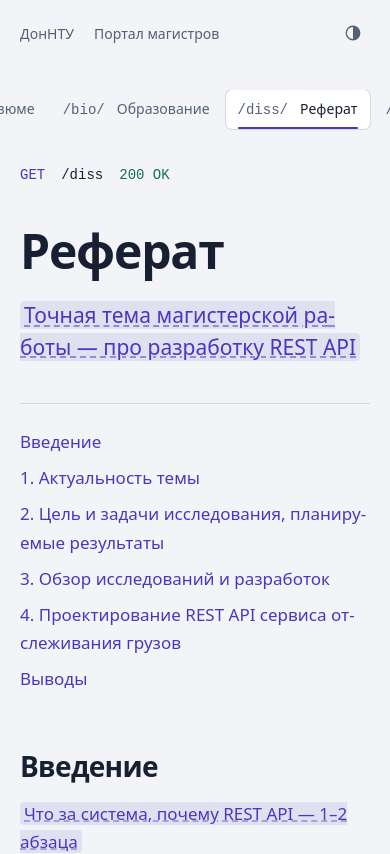
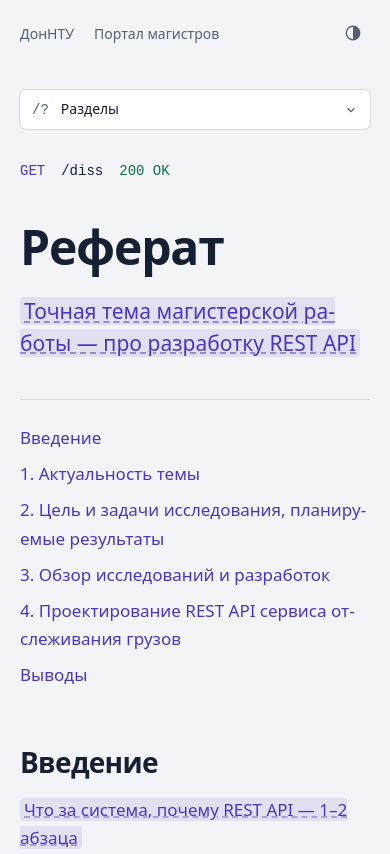
Before and after one commit to lavet13/portfolio, a React (Vite) app: page /diss in a window 390 px wide. Shown: the top 854 px of the page. Built offline with nearby package versions, Linux system fonts and the light colour scheme.

Commit message:
Phone navigation as a disclosure (Radix Collapsible); desktop column unchanged

```diff
--- a/index.html
+++ b/index.html
@@ -6,7 +6,7 @@
     <meta name="viewport" content="width=device-width, initial-scale=1.0" />
     <title>Портфолио магистра</title>
     <script>
-      // Runs before first paint (inline classic scripts run even on file://, unlike modules).
+      // Runs before first paint, before the app's JS has loaded.
       // Only an explicit choice is stored; with none, CSS follows prefers-color-scheme.
       try {
         var t = localStorage.getItem("theme");
--- a/package.json
+++ b/package.json
@@ -13,8 +13,11 @@
     "@fontsource-variable/golos-text": "^5.3.0",
     "@fontsource-variable/jetbrains-mono": "^5.3.0",
     "@tanstack/react-router": "^1.170.45",
+    "clsx": "^2.1.1",
+    "radix-ui": "^1.8.1",
     "react": "^19.2.8",
-    "react-dom": "^19.2.8"
+    "react-dom": "^19.2.8",
+    "tailwind-merge": "^3.7.0"
   },
   "devDependencies": {
     "@eslint/js": "^10.0.1",
--- a/src/components/endpoint-nav.tsx
+++ b/src/components/endpoint-nav.tsx
@@ -1,8 +1,17 @@
 import { Link, useRouterState } from "@tanstack/react-router";
-import { useEffect, useRef } from "react";
+import { Collapsible } from "radix-ui";
+import { useState } from "react";
 import { pages, type PagePath } from "../content/site";
+import { cn } from "../lib/utils";
 
-const order: PagePath[] = ["/", "/bio/", "/diss/", "/library/", "/links/", "/ind/"];
+const order: PagePath[] = [
+  "/",
+  "/bio/",
+  "/diss/",
+  "/library/",
+  "/links/",
+  "/ind/",
+];
 
 /**
  * Site navigation styled as an API's endpoint list. The active item's accent bar
@@ -12,25 +21,72 @@ const order: PagePath[] = ["/", "/bio/", "/diss/", "/library/", "/links/", "/ind
  */
 export function EndpointNav() {
   const pathname = useRouterState({ select: (s) => s.location.pathname });
-  const navRef = useRef<HTMLElement>(null);
-
-  // On narrow screens the list is a horizontal strip: keep the active item in view.
-  // "nearest" scrolls only as much as needed, and never moves the desktop column.
-  useEffect(() => {
-    navRef.current
-      ?.querySelector('[aria-current="page"]')
-      ?.scrollIntoView({ block: "nearest", inline: "nearest" });
-  }, [pathname]);
+  // .find returns PagePath | undefined: typed, and undefined on the 404 page
+  const current = order.find((p) => p === pathname);
+  // controlled: we own the open state, so a tapped link can close it
+  const [open, setOpen] = useState(false);
 
   return (
-    <nav ref={navRef} aria-label="Разделы">
-      <ul className="-mx-5 flex scroll-px-5 gap-1 overflow-x-auto px-5 pb-1 md:mx-0 md:flex-col md:overflow-visible md:px-0">
+    <nav aria-label="Разделы">
+      {/* `hidden` here is Tailwind's display:none CLASS, which md:block can override.
+          The HTML hidden ATTRIBUTE couldn't be overridden (preflight's !important). */}
+      <div className="hidden md:block">
+        <EndpointList />
+      </div>
+
+      <Collapsible.Root
+        open={open}
+        onOpenChange={setOpen}
+        className="md:hidden"
+      >
+        {/* renders a <button> with aria-expanded, aria-controls and data-state="open|closed" */}
+        <Collapsible.Trigger className="group flex w-full items-baseline gap-3 rounded-md bg-surface px-3 py-2 text-left ring-1 ring-rule">
+          <span className="font-mono text-sm text-muted">
+            {current ? pages[current].endpoint : "/?"}
+          </span>
+          <span className="text-sm text-ink">
+            {current ? pages[current].label : "Разделы"}
+          </span>
+          {/* group-data-[state=open]: → rotate when the `group` ancestor (the button) has data-state="open" */}
+          <svg
+            width="14"
+            height="14"
+            viewBox="0 0 24 24"
+            aria-hidden="true"
+            className="ml-auto self-center text-muted transition-transform group-data-[state=open]:rotate-180"
+          >
+            <path
+              d="m6 9 6 6 6-6"
+              fill="none"
+              stroke="currentColor"
+              strokeWidth="2"
+            />
+          </svg>
+        </Collapsible.Trigger>
+        {/* not rendered at all while closed; crawlers still get the links from the desktop list above */}
+        <Collapsible.Content className="mt-1">
+          <EndpointList onNavigate={() => setOpen(false)} />
+        </Collapsible.Content>
+      </Collapsible.Root>
+    </nav>
+  );
+}
+
+/**
+ * The six endpoints as a column. The active item's accent bar carries
+ * view-transition-name "active-endpoint", so on navigation the browser slides it
+ * to the new item. onNavigate lets the phone disclosure close after a tap.
+ */
+function EndpointList({ onNavigate }: { onNavigate?: () => void }) {
+  return (
+    <ul className="flex flex-col gap-1">
       {order.map((path) => (
-          <li key={path} className="shrink-0">
+        <li key={path}>
           <Link
             to={path}
             activeOptions={{ exact: true }}
-              className="group relative flex items-baseline gap-3 rounded-md px-3 py-2 no-underline md:grid md:grid-cols-[5.25rem_1fr]"
+            onClick={onNavigate}
+            className="group relative grid grid-cols-[5.25rem_1fr] items-baseline gap-3 rounded-md px-3 py-2 no-underline"
           >
             {({ isActive }) => (
               <>
@@ -39,15 +95,18 @@ export function EndpointNav() {
                     {/* the box is static: View Transition layers paint above the live page,
                         so a moving filled box would cover the labels mid-animation */}
                     <span className="absolute inset-0 rounded-md bg-surface ring-1 ring-rule" />
-                      {/* only this thin bar moves (bottom edge on mobile, left edge on desktop) */}
-                      <span className="absolute inset-x-3 bottom-0 h-0.5 rounded-full bg-stamp [view-transition-name:active-endpoint] md:inset-x-auto md:top-2 md:bottom-2 md:left-0 md:h-auto md:w-0.5" />
+                    {/* only this thin bar moves; always the left edge now (no more phone strip) */}
+                    <span className="absolute top-2 bottom-2 left-0 w-0.5 rounded-full bg-stamp [view-transition-name:active-endpoint]" />
                   </>
                 )}
                 <span className="relative font-mono text-sm text-muted group-hover:text-ink">
                   {pages[path].endpoint}
                 </span>
                 <span
-                    className={`relative text-sm ${isActive ? "text-ink" : "text-muted group-hover:text-ink"}`}
+                  className={cn(
+                    "relative text-sm",
+                    isActive ? "text-ink" : "text-muted group-hover:text-ink",
+                  )}
                 >
                   {pages[path].label}
                 </span>
@@ -57,6 +116,5 @@ export function EndpointNav() {
         </li>
       ))}
     </ul>
-    </nav>
   );
 }
--- a/src/components/theme-toggle.tsx
+++ b/src/components/theme-toggle.tsx
@@ -15,7 +15,7 @@ export function ThemeToggle() {
     try {
       localStorage.setItem("theme", next);
     } catch {
-      // storage blocked (private mode, file:// in some browsers): the choice lasts this visit only
+      // storage blocked (private mode): the choice lasts this visit only
     }
   }
 
--- a/src/index.css
+++ b/src/index.css
@@ -65,7 +65,7 @@
     --font-*         font-sans, font-mono
     --text-*         text-sm… (font size); the --text-sm--line-height companion sets its line height
     --animate-*      animate-status-in; @keyframes inside @theme are emitted only if the animation is used
-*/
+  */
 
   --font-sans: "Golos Text Variable", "Golos Text", system-ui, sans-serif;
   --font-mono:
--- /dev/null
+++ b/src/lib/utils.ts
@@ -0,0 +1,7 @@
+import { clsx, type ClassValue } from "clsx";
+import { twMerge } from "tailwind-merge";
+
+/** Joins class names, dropping falsy ones (clsx), then removes Tailwind conflicts, last one wins (twMerge). */
+export function cn(...inputs: ClassValue[]) {
+  return twMerge(clsx(inputs));
+}
--- a/src/main.tsx
+++ b/src/main.tsx
@@ -8,6 +8,7 @@ const basepath = import.meta.env.DEV
   ? import.meta.env.BASE_URL // dev server: no <base> tag exists; I checked, this is "/" in dev
   : new URL(document.baseURI).pathname; // build: baseURI = the page's <base href> resolved to absolute, i.e. the site root, wherever it's hosted
 
+// Someone may link to .../bio/index.html (a portal, an old bookmark); the router only knows /bio/.
 if (location.pathname.endsWith("/index.html")) {
   // replaceState - rewrite the URL bar in place: no reload, no new history entry
   // slice(0, -n) - drop the last n characters (the length of "index.html"), keeping the trailing slash
--- a/src/routes/diss/index.tsx
+++ b/src/routes/diss/index.tsx
@@ -12,18 +12,44 @@ export const Route = createFileRoute("/diss/")({
  * real document, so these are numbered sections. Check against your кафедра.
  */
 const sections: { id: string; title: string; hint: string }[] = [
-  { id: "intro", title: "Введение", hint: "[[Что за система, почему REST API — 1–2 абзаца]]" },
-  { id: "relevance", title: "1. Актуальность темы", hint: "[[Зачем это нужно сейчас: legacy PHP-формы, интеграции, мобильные клиенты]]" },
-  { id: "goal", title: "2. Цель и задачи исследования, планируемые результаты", hint: "[[Цель одной фразой; задачи списком; что получится в итоге]]" },
-  { id: "review", title: "3. Обзор исследований и разработок", hint: "[[Международный, национальный и локальный уровни — работы магистров ДонНТУ]]" },
-  { id: "design", title: "4. Проектирование REST API сервиса отслеживания грузов", hint: "[[Ресурсы, методы, коды ответов, валидация на сервере — схемы и примеры запросов]]" },
-  { id: "conclusions", title: "Выводы", hint: "[[Что сделано и что осталось]]" },
+  {
+    id: "intro",
+    title: "Введение",
+    hint: "[[Что за система, почему REST API — 1–2 абзаца]]",
+  },
+  {
+    id: "relevance",
+    title: "1. Актуальность темы",
+    hint: "[[Зачем это нужно сейчас: legacy PHP-формы, интеграции, мобильные клиенты]]",
+  },
+  {
+    id: "goal",
+    title: "2. Цель и задачи исследования, планируемые результаты",
+    hint: "[[Цель одной фразой; задачи списком; что получится в итоге]]",
+  },
+  {
+    id: "review",
+    title: "3. Обзор исследований и разработок",
+    hint: "[[Международный, национальный и локальный уровни — работы магистров ДонНТУ]]",
+  },
+  {
+    id: "design",
+    title: "4. Проектирование REST API сервиса отслеживания грузов",
+    hint: "[[Ресурсы, методы, коды ответов, валидация на сервере — схемы и примеры запросов]]",
+  },
+  {
+    id: "conclusions",
+    title: "Выводы",
+    hint: "[[Что сделано и что осталось]]",
+  },
 ];
 
 function AbstractPage() {
   return (
     <article className="prose-ru">
-      <h1 className="text-3xl font-bold tracking-tight">{pages["/diss/"].label}</h1>
+      <h1 className="text-3xl font-bold tracking-tight">
+        {pages["/diss/"].label}
+      </h1>
       <p className="mt-6 text-lg">
         <Fill>{person.thesis}</Fill>
       </p>
@@ -32,9 +58,13 @@ function AbstractPage() {
         <ul className="space-y-2 text-muted">
           {sections.map((s) => (
             <li key={s.id}>
-              {/* Link, not a bare #hash: the page's <base> points at the site root, and the
-                  prerender turns this into ./diss/index.html#id, which works from disk too */}
-              <Link to="/diss/" hash={s.id} className="no-underline hover:text-ink">
+              {/* Link, not a bare #hash: the page's <base> points at the site root,
+                so "#intro" alone would jump to the home page */}
+              <Link
+                to="/diss/"
+                hash={s.id}
+                className="no-underline hover:text-ink"
+              >
                 {s.title}
               </Link>
             </li>
@@ -52,9 +82,10 @@ function AbstractPage() {
       ))}
 
       <p className="mt-16 border-t border-rule pt-6 text-sm text-muted">
-        При написании данного реферата магистерская работа ещё не завершена. Окончательное
-        завершение: <Fill>[[месяц год]]</Fill>. Полный текст работы и материалы по теме могут
-        быть получены у автора или его руководителя после указанной даты.
+        При написании данного реферата магистерская работа ещё не завершена.
+        Окончательное завершение: <Fill>[[месяц год]]</Fill>. Полный текст
+        работы и материалы по теме могут быть получены у автора или его
+        руководителя после указанной даты.
       </p>
     </article>
   );
```
Also changed, not shown: src/components/request-line.tsx (+9 -2 lines), 1 other file (tests, documents, lock files or other folders). Lines whose indentation alone changed are shown as unchanged.
